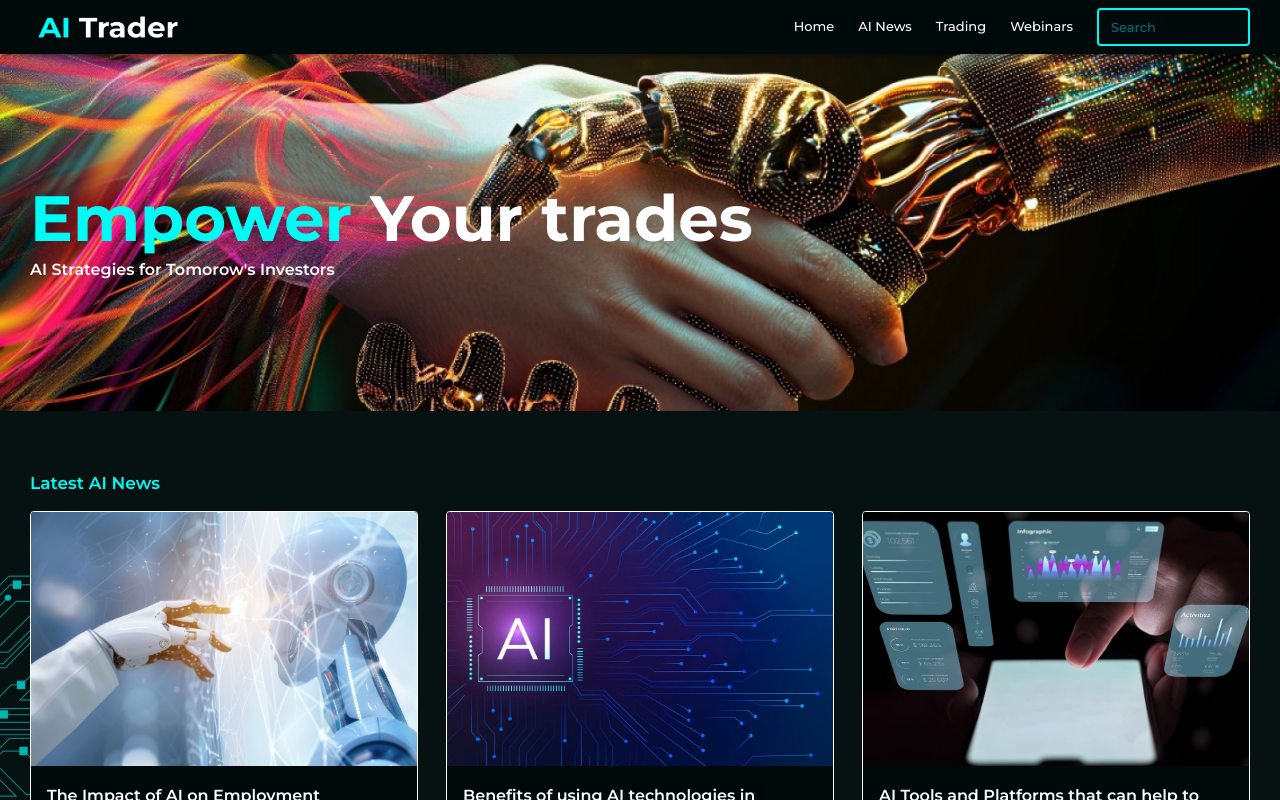
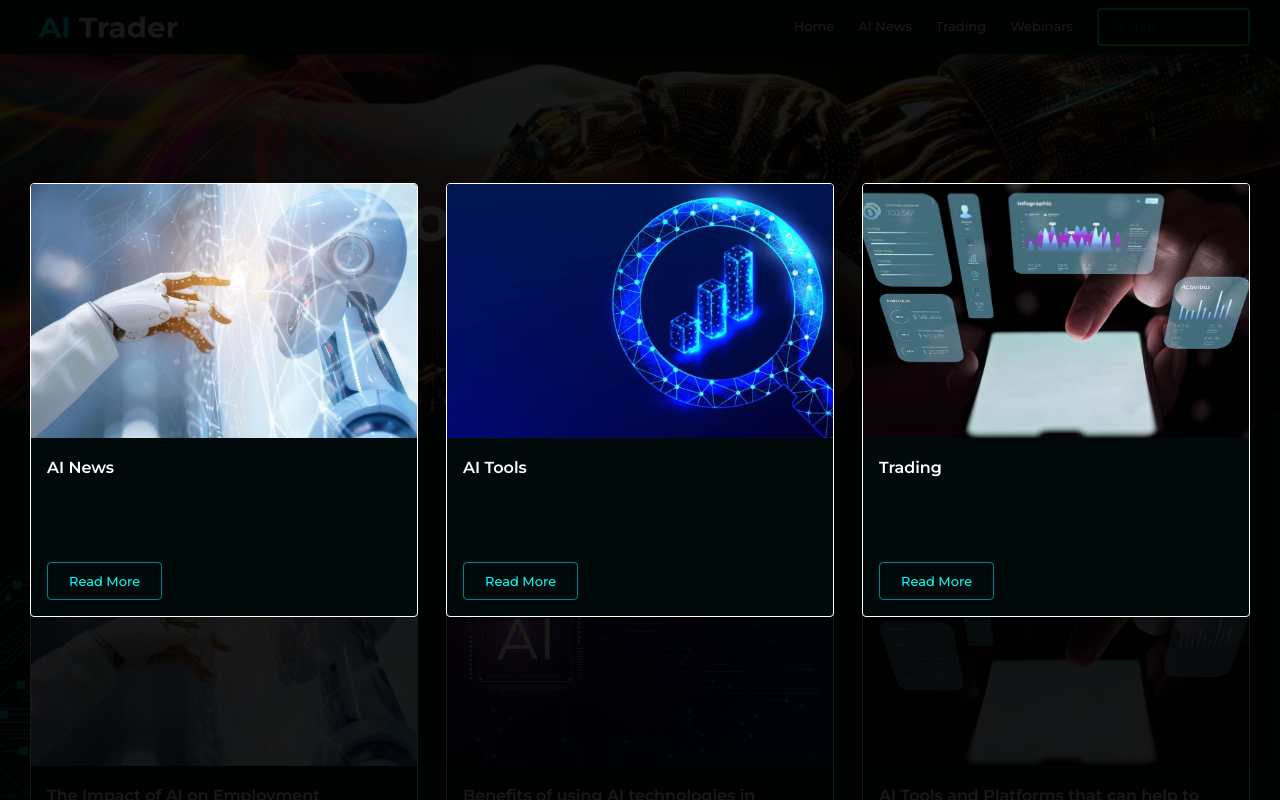
Before and after one commit to veljkoRad/AI-Project, a Next.js app: page /home in a window 1280 px wide. Shown: the top 800 px of the page. Built offline with nearby package versions, Linux system fonts and the light colour scheme.

Commit message:
added Popup.jsx, fixed last blog error

```diff
--- a/src/components/Fortrade.jsx
+++ b/src/components/Fortrade.jsx
@@ -22,7 +22,8 @@ const Fortrade = () => {
         alignItems:'flex-start',
         padding:'20px',
         border:'none',
-        gap:'16px'
+        gap:'16px',
+        minWidth:'450px'
     }))
 
     const FortradeCardMedia = styled(Card)(({theme})=> ({
--- /dev/null
+++ b/src/components/Popup.jsx
@@ -0,0 +1,87 @@
+import React from 'react';
+import Link from "next/link";
+import { styled } from "@mui/material/styles";
+import { Box, Container, Button, Stack, Typography, useMediaQuery, useTheme } from '@mui/material';
+import { Swiper, SwiperSlide } from 'swiper/react';
+import { Pagination } from "swiper/modules";
+import 'swiper/css/bundle';
+import { LatestBlogsCardActions, LatestBlogsCardContent, LatestBlogsCardMedia, LatestBlogsTypographyButton, LatestBlogsPagination, LatestBlogsCard } from "../styles/homeStyled";
+import popupData from '../data/popupData';
+
+const Popup = () => {
+    const PopupDark = styled(Box)(({ theme }) => ({
+        position: 'fixed',
+        width: '100vw',
+        height: '100vh',
+        backgroundColor: 'rgb(0,0,0, 0.9)',
+        opacity: '1',
+        zIndex: '1101',
+        display: 'flex',
+        alignItems: 'center',
+        justifyContent: 'center',
+    }));
+
+    const popUpLinks = ['/ai-news', '/trading', '/trading']
+
+    const theme = useTheme();
+    const isMobile = useMediaQuery(theme.breakpoints.down('md'));
+
+    const SinglePost = popupData.map((post, index) => (
+        <LatestBlogsCard component='article' key={index} variant="outlined">
+            <LatestBlogsCardMedia image={post.image} title={post.name} />
+            <LatestBlogsCardContent>
+                <Typography variant="subtitle1">{post.title}</Typography>
+            </LatestBlogsCardContent>
+            <LatestBlogsCardActions>
+                <Link href={post.links}>
+                    <Button size="large" color="secondary" variant="outlined">
+                        <LatestBlogsTypographyButton variant="button" color="secondary">
+                            Read More
+                        </LatestBlogsTypographyButton>
+                    </Button>
+                </Link>
+            </LatestBlogsCardActions>
+        </LatestBlogsCard>
+    ));
+
+    return (
+        <PopupDark>
+            <Container sx={{ position: 'relative' }}>
+                {isMobile ? (
+                    <Swiper
+                        spaceBetween={10}
+                        breakpoints={{
+                            0: { slidesPerView: 1 },
+                            800: { slidesPerView: 2 }
+                        }}
+                        modules={[Pagination]}
+                        pagination={{
+                            clickable: true,
+                            el: `.popup-pagination`,
+                        }}
+                        loop={true}
+                        style={{
+                            display: 'flex',
+                            justifyContent: 'center',
+                            position: 'relative',
+                            margin: '0'
+                        }}
+                    >
+                        {SinglePost.map((post, index) => (
+                            <SwiperSlide key={index} style={{ display: 'flex', justifyContent: 'center' }}>
+                                {SinglePost[index]}
+                            </SwiperSlide>
+                        ))}
+                    </Swiper>
+                ) : (
+                    <Stack direction="row" spacing={7} sx={{ justifyContent: 'space-between' }}>
+                        {SinglePost}
+                    </Stack>
+                )}
+                <LatestBlogsPagination className="popup-pagination" />
+            </Container>
+        </PopupDark>
+    );
+}
+
+export default Popup;
--- /dev/null
+++ b/src/data/popupData.jsx
@@ -0,0 +1,24 @@
+const popupData = [
+    {
+        image: '/images/blog3.png',
+        title: 'AI News',
+        name: 'robot typing',
+        links: '/ai-news'
+    },
+    {
+        image: '/images/trading-blog-1.png',
+        title: 'AI Tools',
+        name: 'purple button',
+        links: '/webinars'
+
+    },
+    {
+        image: '/images/blog2.png',
+        title: 'Trading',
+        name: 'typing AI',
+        links: '/trading'
+
+    },
+]
+
+export default popupData;
--- a/src/pages/home/LatestBlogs.jsx
+++ b/src/pages/home/LatestBlogs.jsx
@@ -1,6 +1,5 @@
 import React from "react";
 import Link from "next/link";
-import Fortrade from "../../components/Fortrade";
 import { Swiper, SwiperSlide } from 'swiper/react';
 import { Pagination } from "swiper/modules";
 import 'swiper/css/bundle'; //for Styling Pagination dots
@@ -67,7 +66,7 @@ const LatestBlogs = ({ paginationClass, newsData, newsType }) => {
                         display: 'flex',
                         justifyContent: 'center',
                         position: 'relative',
-                        margin:'0'
+                        margin: '0'
                     }}
                 >
                     {SinglePost.map((post, index) => (
--- a/src/pages/home/index.jsx
+++ b/src/pages/home/index.jsx
@@ -7,6 +7,7 @@ import Footer from "../../Components/Footer"
 // Styles
 import LatestAi from "./LatestAi"
 import bannerData from "../../data/bannerData"
+import Popup from "../../components/Popup"
 
 
 
@@ -14,6 +15,7 @@ const Home = () => {
 
     return (
         <>
+            <Popup />
             <NavBar />
             <Banner data={bannerData.home} />
             <LatestAi />
```
Also changed, not shown: documentation/DevelopmentTimeline.md (+6 -0 lines), src/components/Blogs.jsx (+13 -8 lines), src/styles/homeStyled.jsx (+5 -5 lines).
